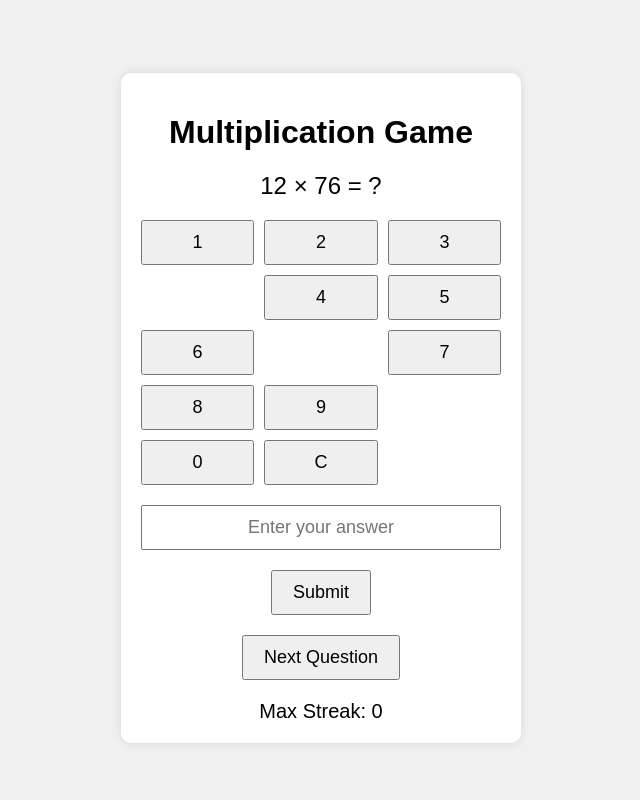
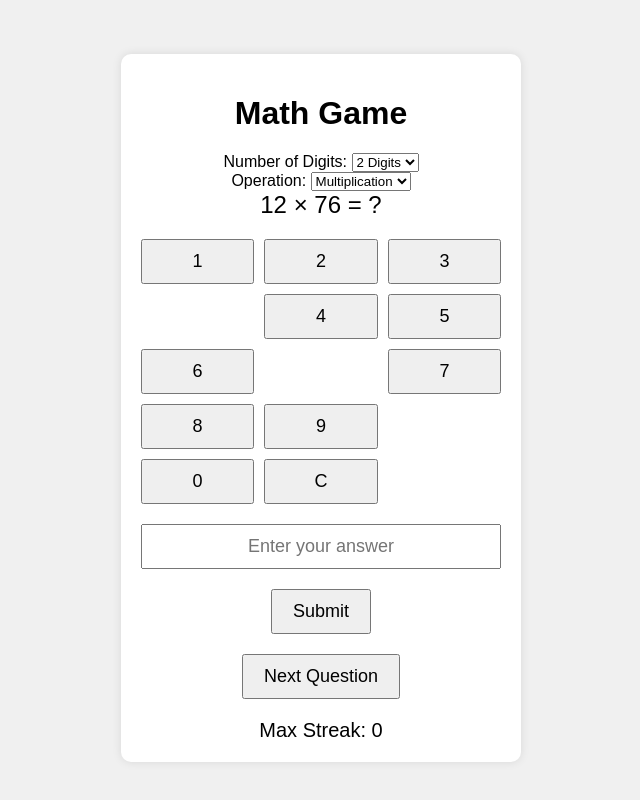
Before and after one commit to whoisrealminjueun/Multiplication-Game, a plain HTML site: page index.html in a window 1280 px wide. Shown: the whole page, without its empty margins (319-959 px from the left). Drawn offline with Linux system fonts and the light colour scheme.

Commit message:
Update index.html

```diff
--- a/index.html
+++ b/index.html
@@ -1,15 +1,31 @@
-
 <!DOCTYPE html>
 <html lang="en">
 <head>
     <meta charset="UTF-8">
     <meta name="viewport" content="width=device-width, initial-scale=1.0">
-    <title>Multiplication Game</title>
+    <title>Math Game</title>
     <link rel="stylesheet" href="styles.css">
 </head>
 <body>
     <div class="game-container">
-        <h1>Multiplication Game</h1>
+        <h1>Math Game</h1>
+        <div>
+            <label for="digits">Number of Digits:</label>
+            <select id="digits" onchange="generateQuestion()">
+                <option value="1">1 Digit</option>
+                <option value="2" selected>2 Digits</option>
+                <option value="3">3 Digits</option>
+            </select>
+        </div>
+        <div>
+            <label for="operation">Operation:</label>
+            <select id="operation" onchange="generateQuestion()">
+                <option value="*">Multiplication</option>
+                <option value="/">Division</option>
+                <option value="+">Addition</option>
+                <option value="-">Subtraction</option>
+            </select>
+        </div>
         <div id="question"></div>
         <div id="keyboard">
             <!-- Number keys -->
@@ -30,6 +46,7 @@
         <div id="result"></div>
         <button onclick="generateQuestion()">Next Question</button>
         <div id="max-streak"></div>
+        <div id="time-taken"></div>
     </div>
     <script src="script.js"></script>
 </body>
```
